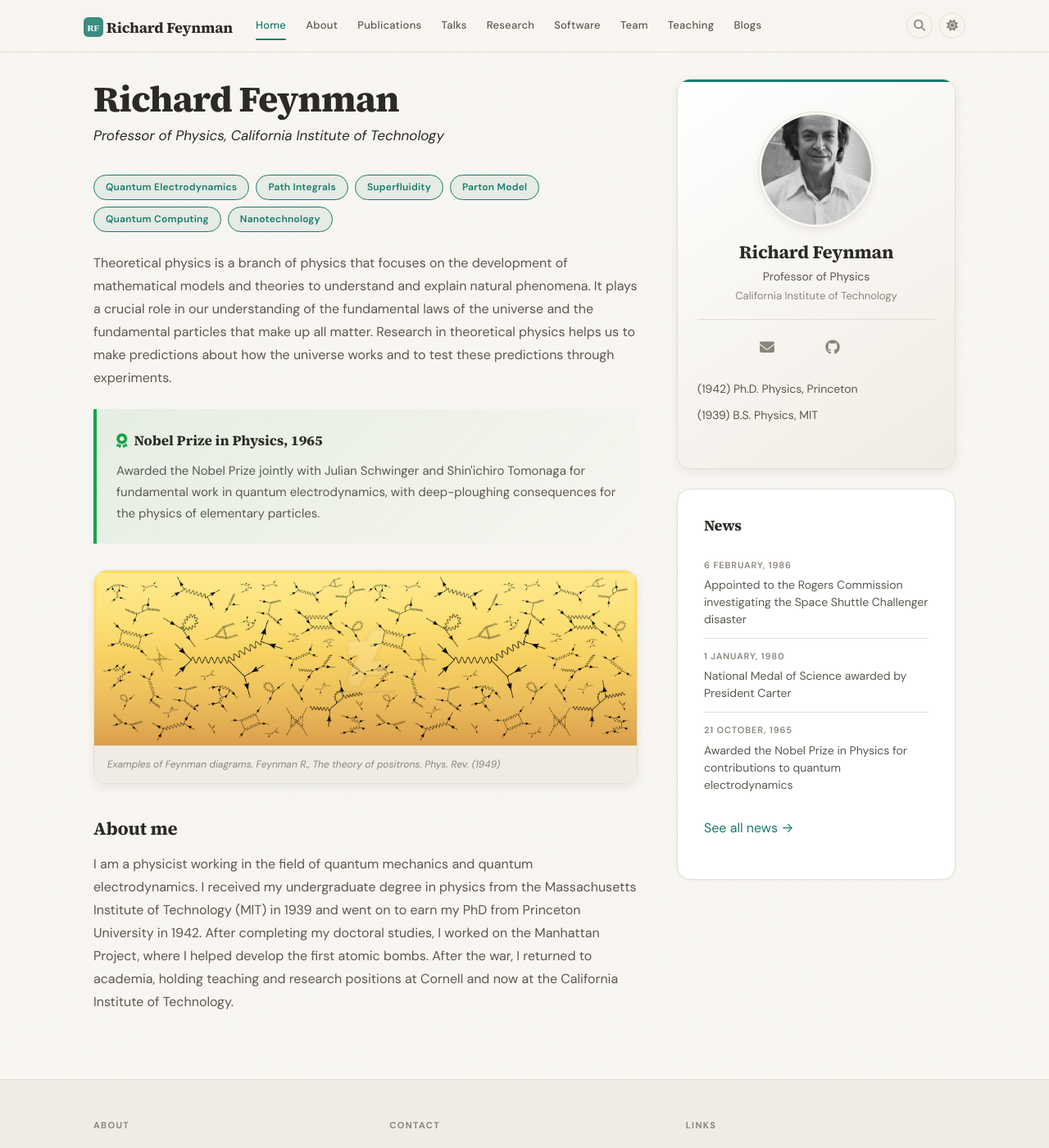
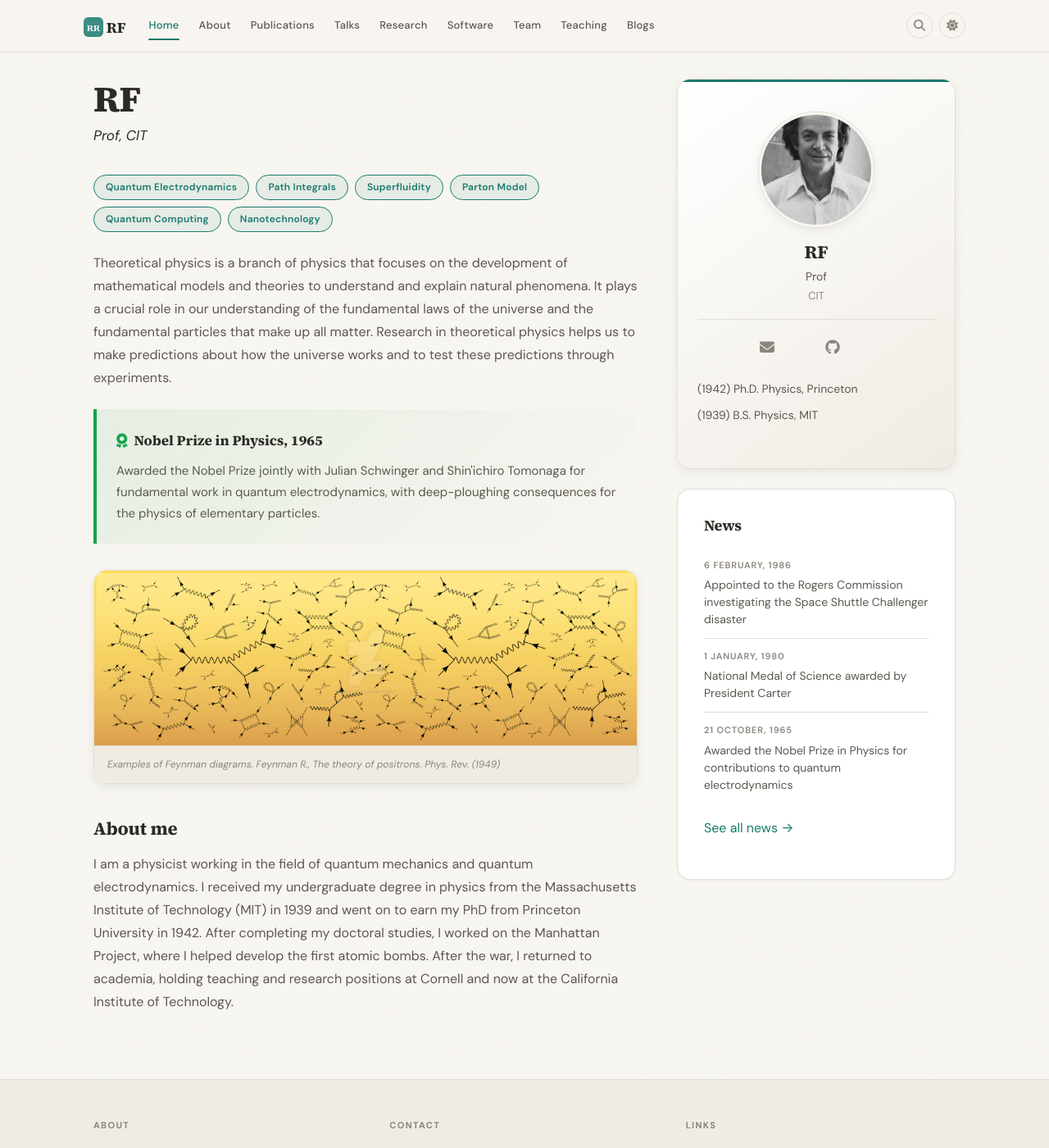
Before and after one commit to AGB-Shargh/AGB-Shargh.github.io, a Jekyll site: the page built from _pages/home.md, in a window 1280 px wide and 1400 px high. Shown: the whole window at 82% size. Built offline with Jekyll 4.4.1, drawn with Linux system fonts in a browser that asks for light colours; a style sheet for code colours, icons or effects is not loaded; some of the changed text lies outside the part shown.

Commit message:
Update _config.yml

```diff
--- a/_config.yml
+++ b/_config.yml
@@ -1,9 +1,9 @@
 # ============================================================
 # STEP 1: Your Identity (required)
 # ============================================================
-name: "Richard Feynman"
-title: "Professor of Physics"
-institution: "California Institute of Technology"
+name: "RF"
+title: "Prof"
+institution: "CIT"
 email: richard@university.edu
 photo: headshot.jpg  # place your photo in images/
 
```
